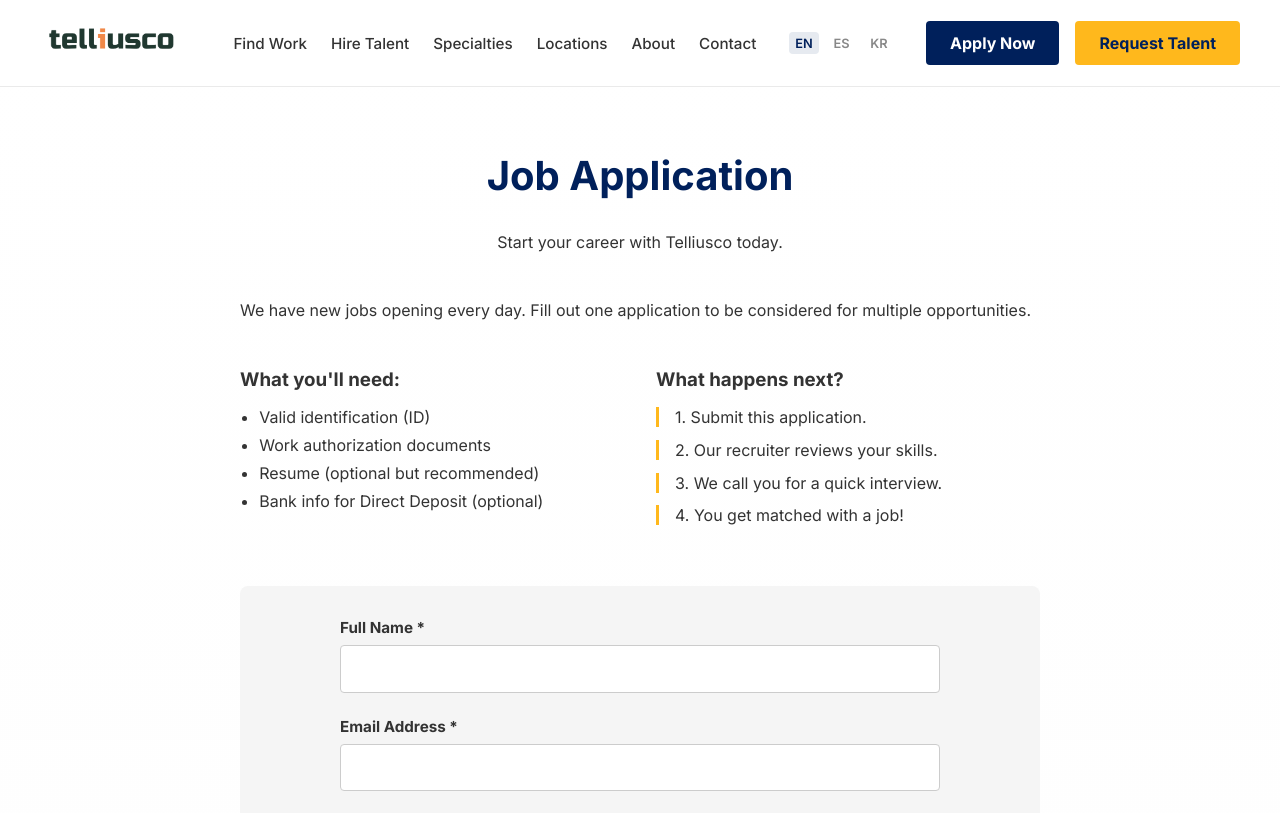
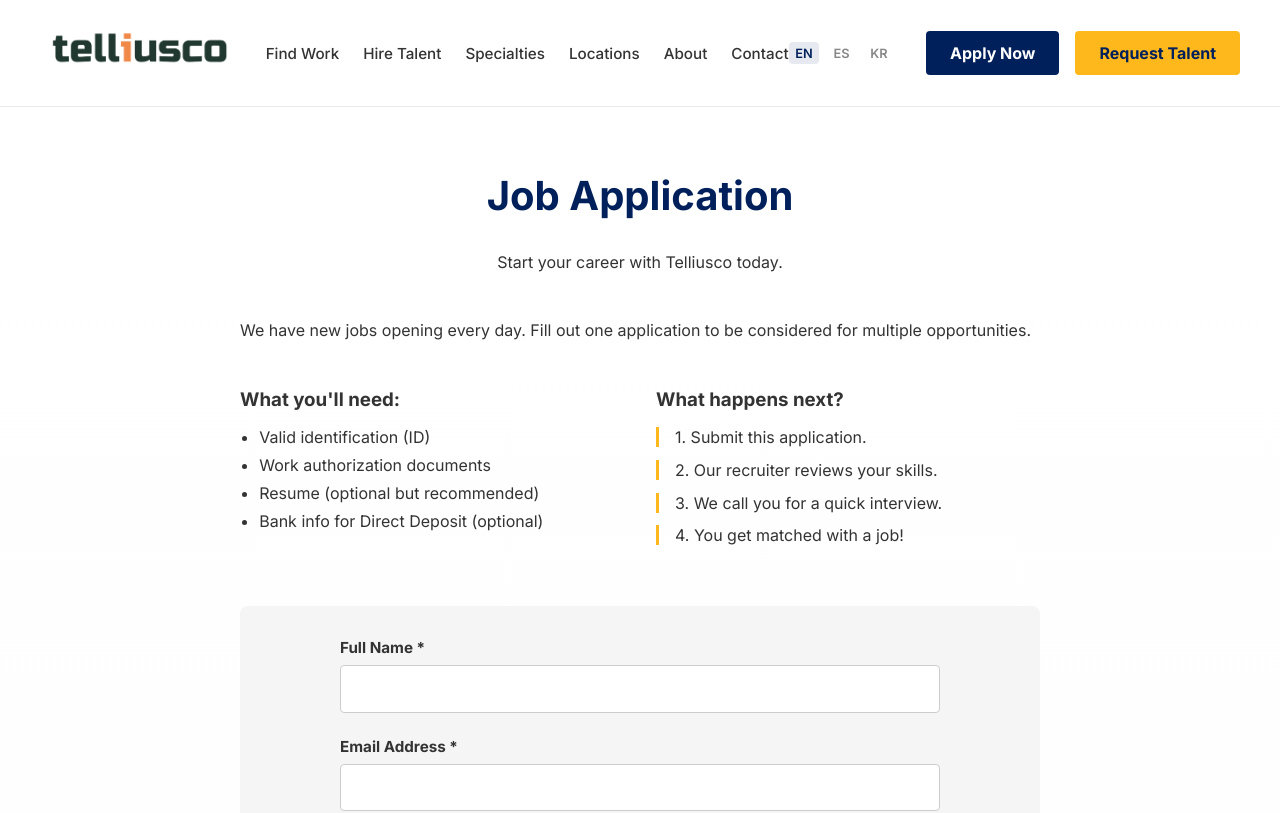
Before and after one commit to cchanwooo/telliusco-website, a Next.js app: page /en/apply in a window 1280 px wide. Shown: the top 813 px of the page. Built offline with nearby package versions, Linux system fonts and the light colour scheme.

Commit message:
Increase logo size in header

```diff
--- a/components/Header.js
+++ b/components/Header.js
@@ -12,8 +12,8 @@ export default function Header({ dictionary, lang }) {
                         <Image
                             src="/logo.png"
                             alt="Telliusco"
-                            width={150}
-                            height={40}
+                            width={220}
+                            height={60}
                             className={styles.logoImage}
                             priority
                         />
--- a/components/Header.module.css
+++ b/components/Header.module.css
@@ -16,7 +16,7 @@
 .logoImage {
     height: auto;
     width: auto;
-    max-height: 50px;
+    max-height: 70px;
     object-fit: contain;
 }
 
```
